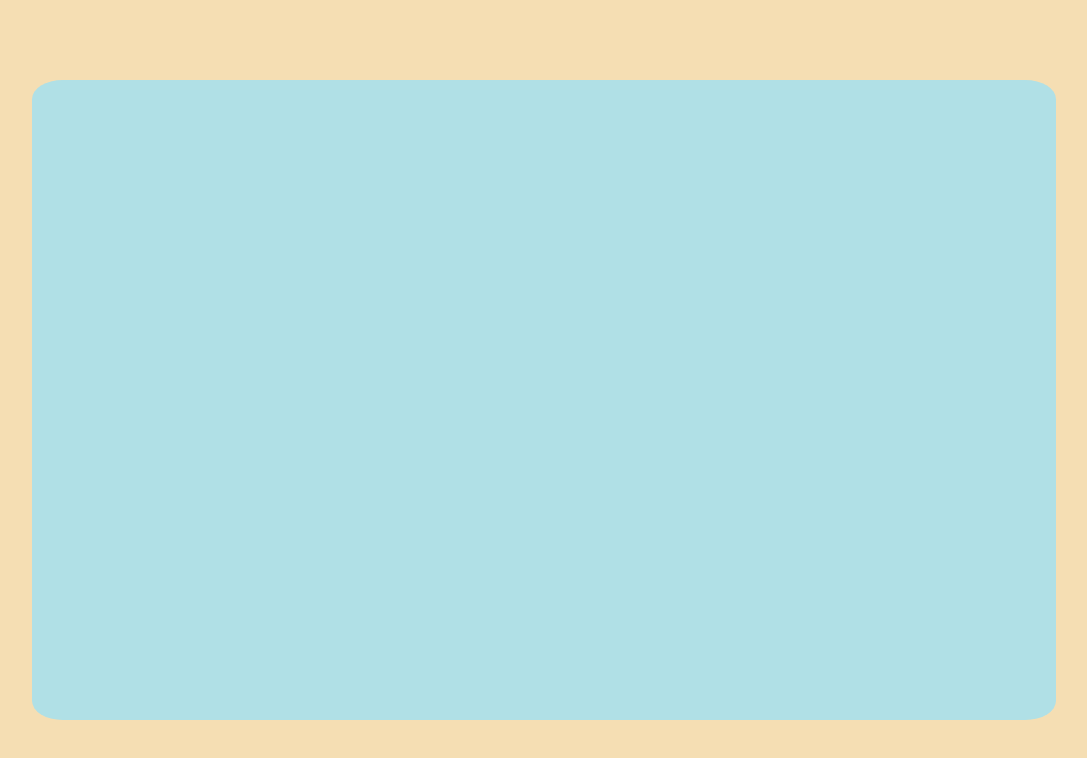
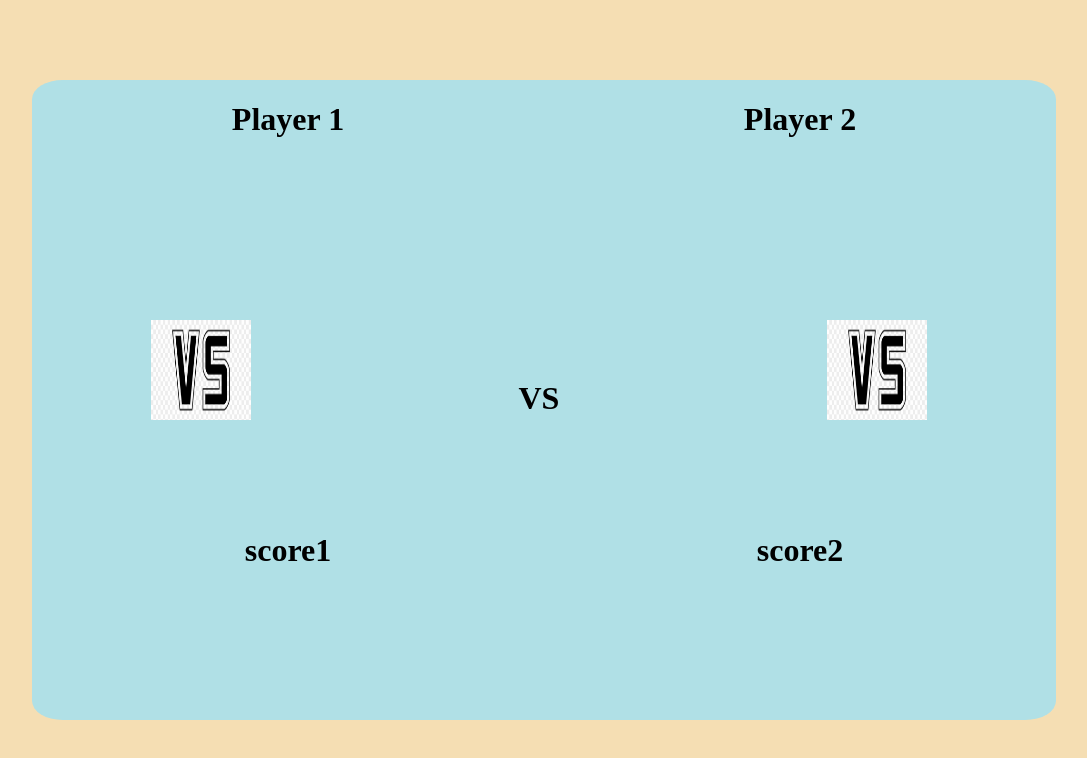
Before and after one commit to HrvojeD/rock_paper_scissors, a plain HTML site: page index.html in a window 1280 px wide. Shown: the whole page, without its empty margins (96-1183 px from the left). Drawn offline with Linux system fonts and the light colour scheme.

Commit message:
created basic html and css

```diff
--- a/index.html
+++ b/index.html
@@ -4,18 +4,43 @@
         <link rel="stylesheet" type="text/css" href="style.css">
     </head>
     <body>
-        <div class = "background">
-            <div>
-                <h1></h1>
-                <h1></h1>
-            </div>
-            <div>
-                <img>
-                <img>
-            </div>
-            <div>
-                <h1></h1>
-                <h1></h1>
+        <div id = "background">
+            <div id = "gameBoard">
+
+                <div>
+                    <div class="players">
+                        <h1>Player 1</h1>
+                    </div>
+
+                    <div class="players">
+                        <h1>Player 2</h1>
+                    </div>
+                </div>
+
+                <div class="signs">
+                    <div>
+                        <img id="sign" src="res/placeholder.png">
+                    </div>
+
+                    <div>
+                        <h1 id="vsLbl">VS</h1>
+                    </div>
+
+                    <div>
+                        <img id="sign" src="res/placeholder.png">
+                    </div>
+                </div>
+
+                <div>
+                    <div class="scores">
+                        <h1>score1</h1>
+                    </div>
+
+                    <div class="scores">
+                        <h1>score2</h1>
+                    </div>
+                </div>
+
             </div>
         </div>
     </body>
--- a/style.css
+++ b/style.css
@@ -1,10 +1,10 @@
 html, body {
-    height: 100%;
-    width: 100%;
+    height: 95%;
+    width: 95%;
     background-color: wheat;
 }
 
-.background {
+#background {
     width: 80%;
     height: 80%;
     background-color: powderblue;
@@ -18,3 +18,44 @@ html, body {
 
     margin: auto;
 }
+
+#gameBoard {
+    width: 100%;
+    height: 100%;
+}
+
+#gameBoard > div{
+    display: inline-block;
+    width: 100%;
+    height: 33%;
+}
+
+.players {
+    float: left;
+    width: 50%;
+    text-align: center;
+}
+
+.scores {
+    float: left;
+    width: 50%;
+    text-align: center;
+}
+
+#sign {
+    width: 100px;
+    height: 100px;
+    margin-top: 25px;
+}
+
+.signs > div {
+    display: table-cell;
+    text-align: center;
+    width: 33%;
+    height: 100%;
+    float: left;
+}
+
+#vsLbl {
+    margin-top: 25%;
+}
```
Also changed, not shown: res/placeholder.png (added).
